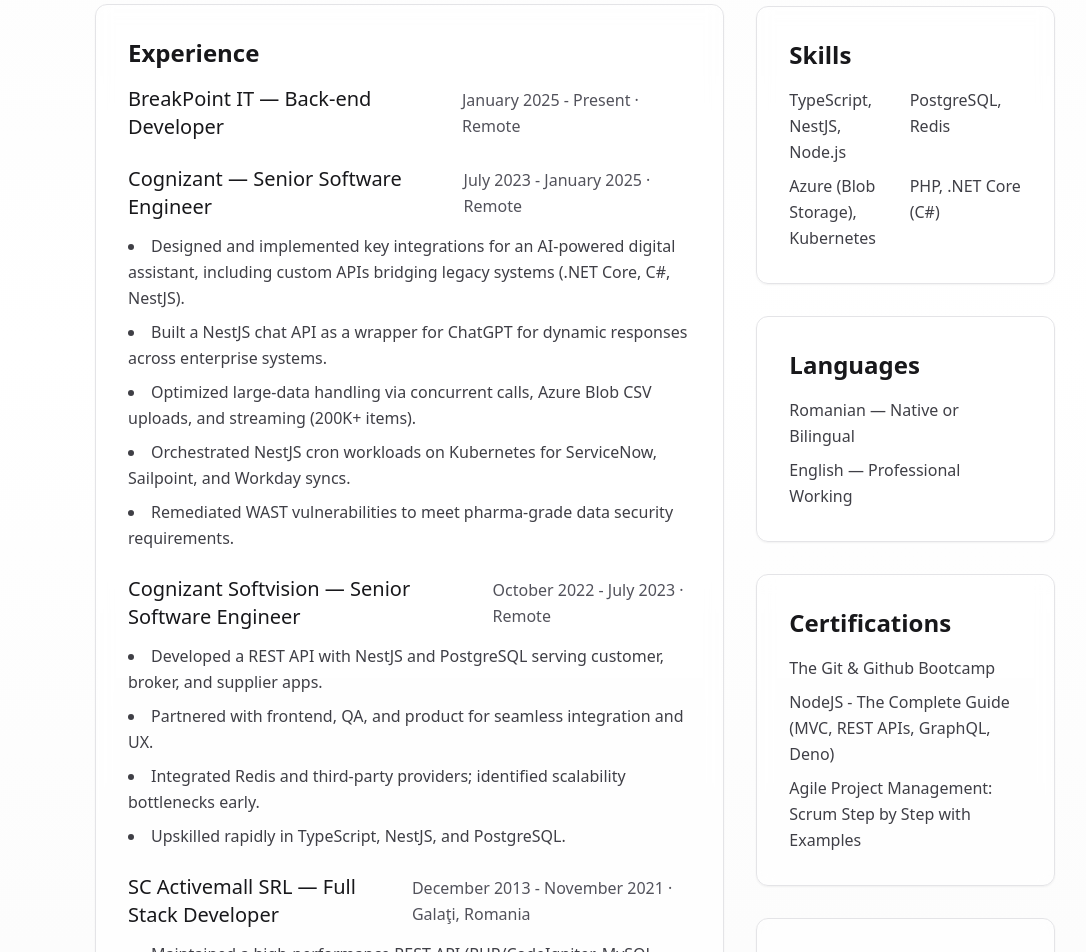
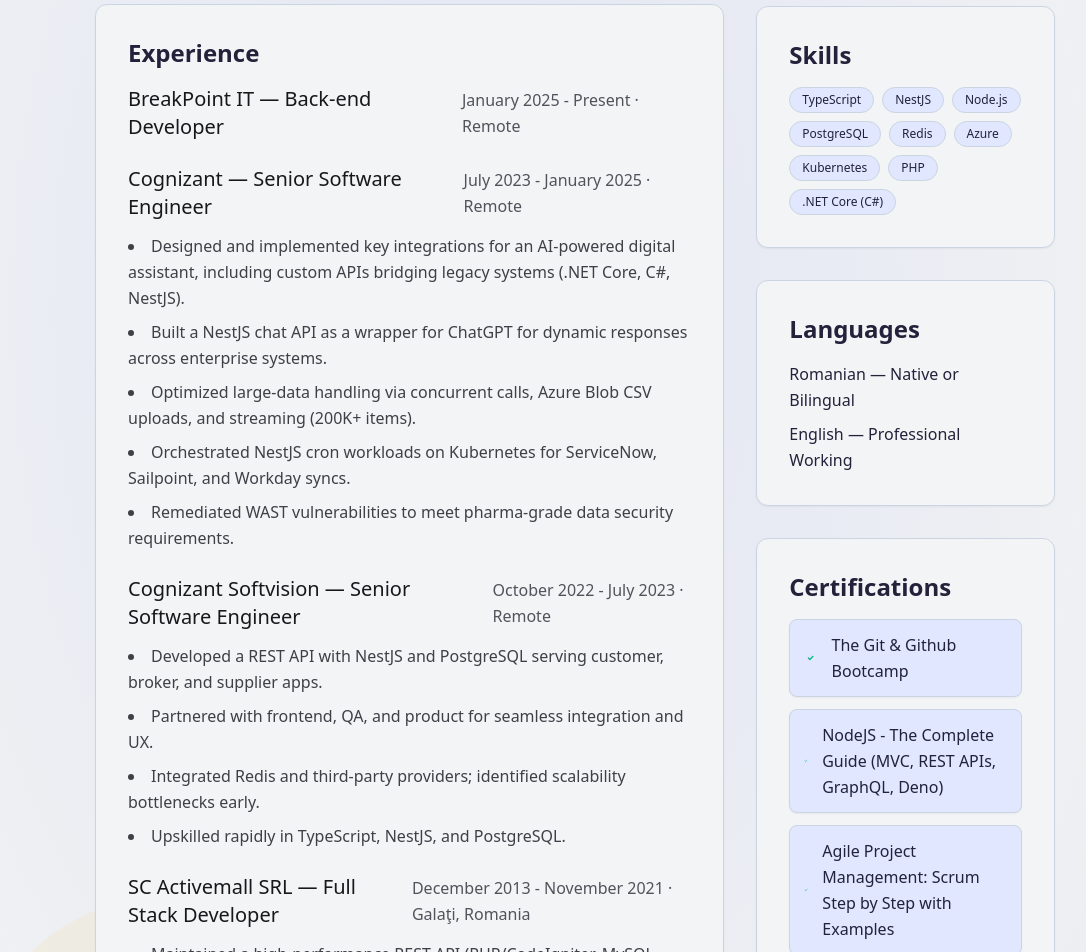
Before and after one commit to cozminu/cozminu.github.io, a React (Create React App) app: page / in a window 1280 px wide. Shown: the part 660-1612 px from the top of the page, without its empty margins (65-1151 px from the left). Built offline with nearby package versions, Linux system fonts and the light colour scheme.

Commit message:
more styling

```diff
--- a/src/App.tsx
+++ b/src/App.tsx
@@ -19,16 +19,20 @@
   return (
     <section
       id={props.id}
-      className={`bg-white/60 dark:bg-zinc-900/50 backdrop-blur rounded-xl p-6 md:p-8 border border-zinc-200 dark:border-zinc-800 shadow-sm transition-all duration-300 ${
-        props.isFlashing
-          ? "animate-pulse bg-blue-100/80 dark:bg-blue-900/30 border-blue-300 dark:border-blue-700 shadow-lg shadow-blue-200/50 dark:shadow-blue-900/30"
-          : ""
-      }`}
+      className={`backdrop-blur rounded-xl p-6 md:p-8 border shadow-sm transition-all duration-700
+        bg-[var(--color-section-light)] dark:bg-[var(--color-section-dark)]
+        border-[var(--color-border-light)] dark:border-[var(--color-border-dark)]
+        ${
+          props.isFlashing
+            ? "animate-pulse bg-blue-100/80 dark:bg-blue-900/30 border-blue-300 dark:border-blue-700 shadow-lg shadow-blue-200/50 dark:shadow-blue-900/30"
+            : ""
+        }
+      `}
     >
-      <h2 className="text-xl md:text-2xl font-semibold text-zinc-900 dark:text-zinc-100 mb-3 md:mb-4">
+      <h2 className="text-xl md:text-2xl font-semibold text-[var(--color-text-light)] dark:text-[var(--color-text-dark)] mb-3 md:mb-4">
         {props.title}
       </h2>
-      <div className="text-zinc-700 dark:text-zinc-300 leading-relaxed">
+      <div className="text-[var(--color-text-light)] dark:text-[var(--color-text-dark)] leading-relaxed">
         {props.children}
       </div>
     </section>
@@ -106,14 +110,25 @@
 
 function Chip(props: { children: any }) {
   return (
-    <span className="inline-flex items-center rounded-full bg-zinc-100 text-zinc-800 dark:bg-zinc-800 dark:text-zinc-200 border border-zinc-200 dark:border-zinc-700 px-3 py-1 text-xs font-medium">
+    <span
+      className="inline-flex items-center rounded-full px-3 py-1 text-xs font-medium border transition-colors duration-300 hover:shadow hover:bg-indigo-100 dark:hover:bg-indigo-900"
+      style={{
+        background: "var(--color-chip-light)",
+        color: "var(--color-text-light)",
+        borderColor: "var(--color-border-light)",
+      }}
+      data-dark={
+        typeof window !== "undefined" &&
+        document.documentElement.classList.contains("dark")
+      }
+    >
       {props.children}
     </span>
   );
 }
 
 function App() {
-  const [theme, setTheme] = useTheme();
+  const [theme] = useTheme();
   const isDark = theme === "dark";
   const [flashingSection, setFlashingSection] = React.useState<string | null>(
     null
@@ -137,7 +152,111 @@
   };
 
   return (
-    <div className="min-h-screen bg-gradient-to-b from-zinc-50 via-white to-zinc-50 dark:from-zinc-950 dark:via-zinc-900 dark:to-black text-zinc-800 dark:text-zinc-200">
+    <div className="min-h-screen relative text-zinc-800 dark:text-zinc-200">
+      {/* Decorative background for light mode */}
+      <style>{`
+        @keyframes float1 {
+          0% { transform: translateY(0px) scale(1); }
+          50% { transform: translateY(30px) scale(1.04); }
+          100% { transform: translateY(0px) scale(1); }
+        }
+        @keyframes float2 {
+          0% { transform: translateY(0px) scale(1); }
+          50% { transform: translateY(-20px) scale(0.98); }
+          100% { transform: translateY(0px) scale(1); }
+        }
+      `}</style>
+      <div
+        className="absolute inset-0 -z-10 pointer-events-none"
+        aria-hidden="true"
+      >
+        {/* Light mode background */}
+        <svg
+          className="w-full h-full block dark:hidden"
+          viewBox="0 0 1440 900"
+          fill="none"
+          xmlns="http://www.w3.org/2000/svg"
+          preserveAspectRatio="none"
+        >
+          <defs>
+            <radialGradient
+              id="lightBg"
+              cx="50%"
+              cy="40%"
+              r="80%"
+              fx="50%"
+              fy="40%"
+              gradientTransform="rotate(10)"
+            >
+              <stop offset="0%" stopColor="#e0e7ff" stopOpacity="0.35" />
+              <stop offset="60%" stopColor="#f3f4f6" stopOpacity="0.7" />
+              <stop offset="100%" stopColor="#e5e7eb" stopOpacity="1" />
+            </radialGradient>
+          </defs>
+          <rect width="1440" height="900" fill="url(#lightBg)" />
+          <ellipse
+            cx="1200"
+            cy="100"
+            rx="300"
+            ry="120"
+            fill="#c7d2fe"
+            fillOpacity="0.18"
+            style={{ animation: "float1 7s ease-in-out infinite" }}
+          />
+          <ellipse
+            cx="300"
+            cy="800"
+            rx="250"
+            ry="80"
+            fill="#fbbf24"
+            fillOpacity="0.08"
+            style={{ animation: "float2 9s ease-in-out infinite" }}
+          />
+        </svg>
+        {/* Dark mode background */}
+        <svg
+          className="w-full h-full hidden dark:block"
+          viewBox="0 0 1440 900"
+          fill="none"
+          xmlns="http://www.w3.org/2000/svg"
+          preserveAspectRatio="none"
+        >
+          <defs>
+            <radialGradient
+              id="darkBg"
+              cx="50%"
+              cy="40%"
+              r="80%"
+              fx="50%"
+              fy="40%"
+              gradientTransform="rotate(10)"
+            >
+              <stop offset="0%" stopColor="#6366f1" stopOpacity="0.18" />
+              <stop offset="60%" stopColor="#23272f" stopOpacity="0.7" />
+              <stop offset="100%" stopColor="#18181b" stopOpacity="1" />
+            </radialGradient>
+          </defs>
+          <rect width="1440" height="900" fill="url(#darkBg)" />
+          <ellipse
+            cx="1200"
+            cy="100"
+            rx="300"
+            ry="120"
+            fill="#6366f1"
+            fillOpacity="0.12"
+            style={{ animation: "float1 7s ease-in-out infinite" }}
+          />
+          <ellipse
+            cx="300"
+            cy="800"
+            rx="250"
+            ry="80"
+            fill="#fbbf24"
+            fillOpacity="0.05"
+            style={{ animation: "float2 9s ease-in-out infinite" }}
+          />
+        </svg>
+      </div>
       <div className="mx-auto max-w-5xl px-4 sm:px-6 lg:px-8 py-4 sm:py-8 md:py-12">
         <header className="flex flex-col sm:flex-row sm:items-start sm:justify-between gap-4 sm:gap-0">
           <div className="flex flex-col sm:flex-row sm:items-center gap-4 sm:gap-6">
@@ -363,12 +482,17 @@
               title="Skills"
               isFlashing={flashingSection === "skills"}
             >
-              <ul className="grid grid-cols-1 sm:grid-cols-2 gap-2">
-                <li>TypeScript, NestJS, Node.js</li>
-                <li>PostgreSQL, Redis</li>
-                <li>Azure (Blob Storage), Kubernetes</li>
-                <li>PHP, .NET Core (C#)</li>
-              </ul>
+              <div className="flex flex-wrap gap-2">
+                <Chip>TypeScript</Chip>
+                <Chip>NestJS</Chip>
+                <Chip>Node.js</Chip>
+                <Chip>PostgreSQL</Chip>
+                <Chip>Redis</Chip>
+                <Chip>Azure</Chip>
+                <Chip>Kubernetes</Chip>
+                <Chip>PHP</Chip>
+                <Chip>.NET Core (C#)</Chip>
+              </div>
             </Section>
 
             <Section
@@ -387,15 +511,60 @@
               title="Certifications"
               isFlashing={flashingSection === "certifications"}
             >
-              <ul className="space-y-2">
-                <li>The Git & Github Bootcamp</li>
-                <li>
-                  NodeJS - The Complete Guide (MVC, REST APIs, GraphQL, Deno)
-                </li>
-                <li>
-                  Agile Project Management: Scrum Step by Step with Examples
-                </li>
-              </ul>
+              <div className="grid gap-3">
+                <div className="flex items-center gap-3 p-3 rounded-lg bg-[var(--color-chip-light)] dark:bg-[var(--color-chip-dark)] border border-[var(--color-border-light)] dark:border-[var(--color-border-dark)] shadow-sm">
+                  <svg
+                    className="w-5 h-5 text-emerald-500"
+                    fill="none"
+                    stroke="currentColor"
+                    strokeWidth="2"
+                    viewBox="0 0 24 24"
+                  >
+                    <path
+                      strokeLinecap="round"
+                      strokeLinejoin="round"
+                      d="M9 12l2 2 4-4"
+                    />
+                  </svg>
+                  <span className="font-medium">The Git & Github Bootcamp</span>
+                </div>
+                <div className="flex items-center gap-3 p-3 rounded-lg bg-[var(--color-chip-light)] dark:bg-[var(--color-chip-dark)] border border-[var(--color-border-light)] dark:border-[var(--color-border-dark)] shadow-sm">
+                  <svg
+                    className="w-5 h-5 text-emerald-500"
+                    fill="none"
+                    stroke="currentColor"
+                    strokeWidth="2"
+                    viewBox="0 0 24 24"
+                  >
+                    <path
+                      strokeLinecap="round"
+                      strokeLinejoin="round"
+                      d="M9 12l2 2 4-4"
+                    />
+                  </svg>
+                  <span className="font-medium">
+                    NodeJS - The Complete Guide (MVC, REST APIs, GraphQL, Deno)
+                  </span>
+                </div>
+                <div className="flex items-center gap-3 p-3 rounded-lg bg-[var(--color-chip-light)] dark:bg-[var(--color-chip-dark)] border border-[var(--color-border-light)] dark:border-[var(--color-border-dark)] shadow-sm">
+                  <svg
+                    className="w-5 h-5 text-emerald-500"
+                    fill="none"
+                    stroke="currentColor"
+                    strokeWidth="2"
+                    viewBox="0 0 24 24"
+                  >
+                    <path
+                      strokeLinecap="round"
+                      strokeLinejoin="round"
+                      d="M9 12l2 2 4-4"
+                    />
+                  </svg>
+                  <span className="font-medium">
+                    Agile Project Management: Scrum Step by Step with Examples
+                  </span>
+                </div>
+              </div>
             </Section>
 
             <Section
--- a/src/index.css
+++ b/src/index.css
@@ -5,11 +5,31 @@
 @layer base {
   :root {
     --font-sans: 'Inter', ui-sans-serif, system-ui, -apple-system, 'Segoe UI', Roboto, 'Helvetica Neue', Arial, 'Noto Sans', 'Apple Color Emoji', 'Segoe UI Emoji', 'Segoe UI Symbol', 'Noto Color Emoji';
+    /* Color palette tweaks */
+    --color-bg-light: #e5e7eb;
+    --color-bg-dark: #23272f;
+    --color-bg-dark-lighter: #2d323c;
+    --color-bg-light-darker: #d1d5db;
+    --color-section-light: #f3f4f6;
+    --color-section-dark: #2d323c;
+    --color-border-light: #cbd5e1;
+    --color-border-dark: #3b4252;
+    --color-text-light: #22223b;
+    --color-text-dark: #e5e7eb;
+    --color-chip-light: #e0e7ff;
+    --color-chip-dark: #3b4252;
   }
   html, body, #root {
     height: 100%;
+    transition: background 0.8s cubic-bezier(0.4,0,0.2,1), color 0.8s cubic-bezier(0.4,0,0.2,1);
   }
   body {
     font-family: var(--font-sans);
+    background: var(--color-bg-light);
+    color: var(--color-text-light);
+  }
+  .dark body {
+    background: var(--color-bg-dark-lighter);
+    color: var(--color-text-dark);
   }
 }
```
